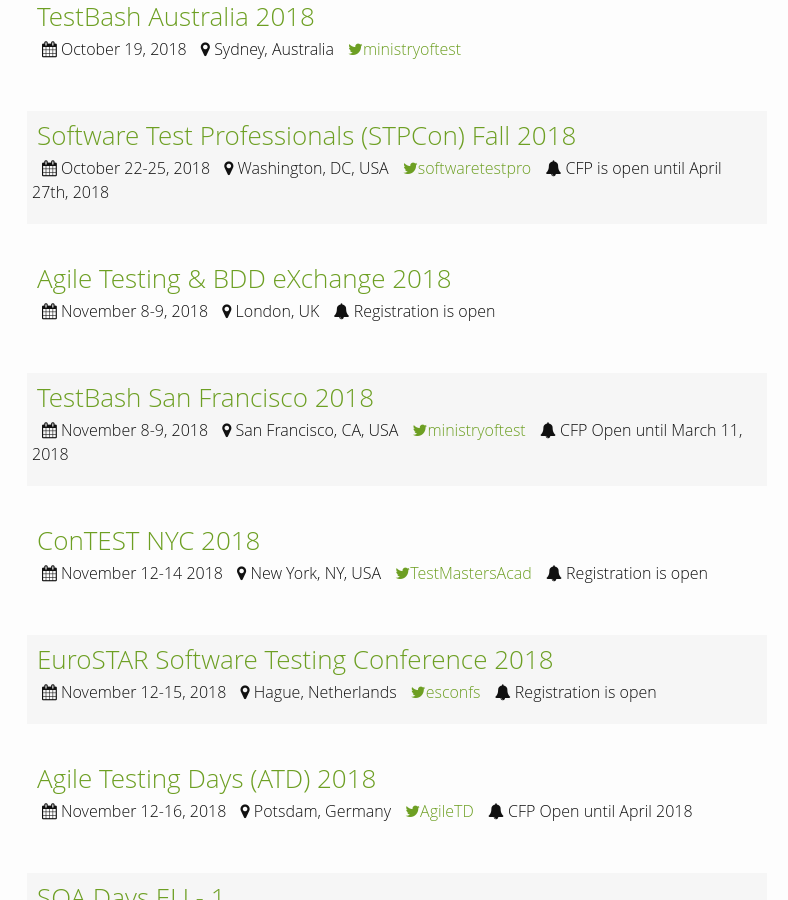
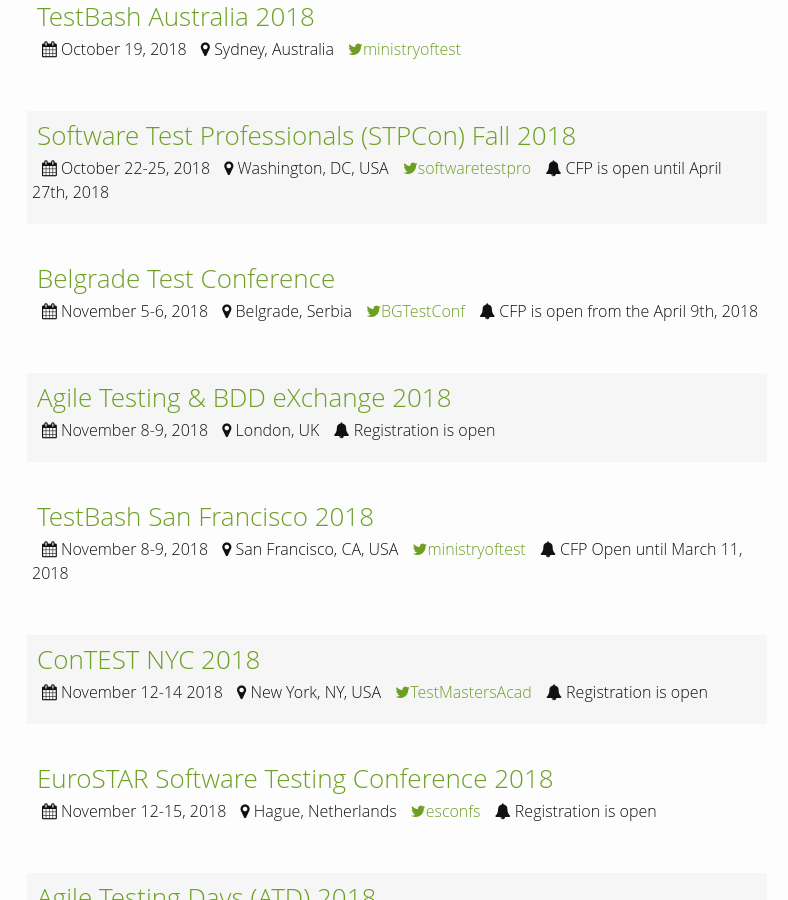
Before and after one commit to TestingConferences/testingconferences.github.io, a Jekyll site: the page built from index.html, in a window 1280 px wide and 900 px high, scrolled down 4573 px. Shown: the whole window, without its empty margins (243-1031 px from the left). Built offline with Jekyll 4.4.1, drawn with Linux system fonts in a browser that asks for light colours.

Commit message:
Add Belgrade Test Conference

```diff
--- a/_data/current.yml
+++ b/_data/current.yml
@@ -255,6 +255,13 @@
   twitter: softwaretestpro
   status: CFP is open until April 27th, 2018
 
+- name: Belgrade Test Conference
+  location: Belgrade, Serbia
+  dates: "November 5-6, 2018"
+  url: https://bg-testconference.rs/
+  twitter: BGTestConf
+  status: CFP is open from the April 9th, 2018
+
 - name: Agile Testing & BDD eXchange 2018
   location: London, UK
   dates: "November 8-9, 2018"
```
